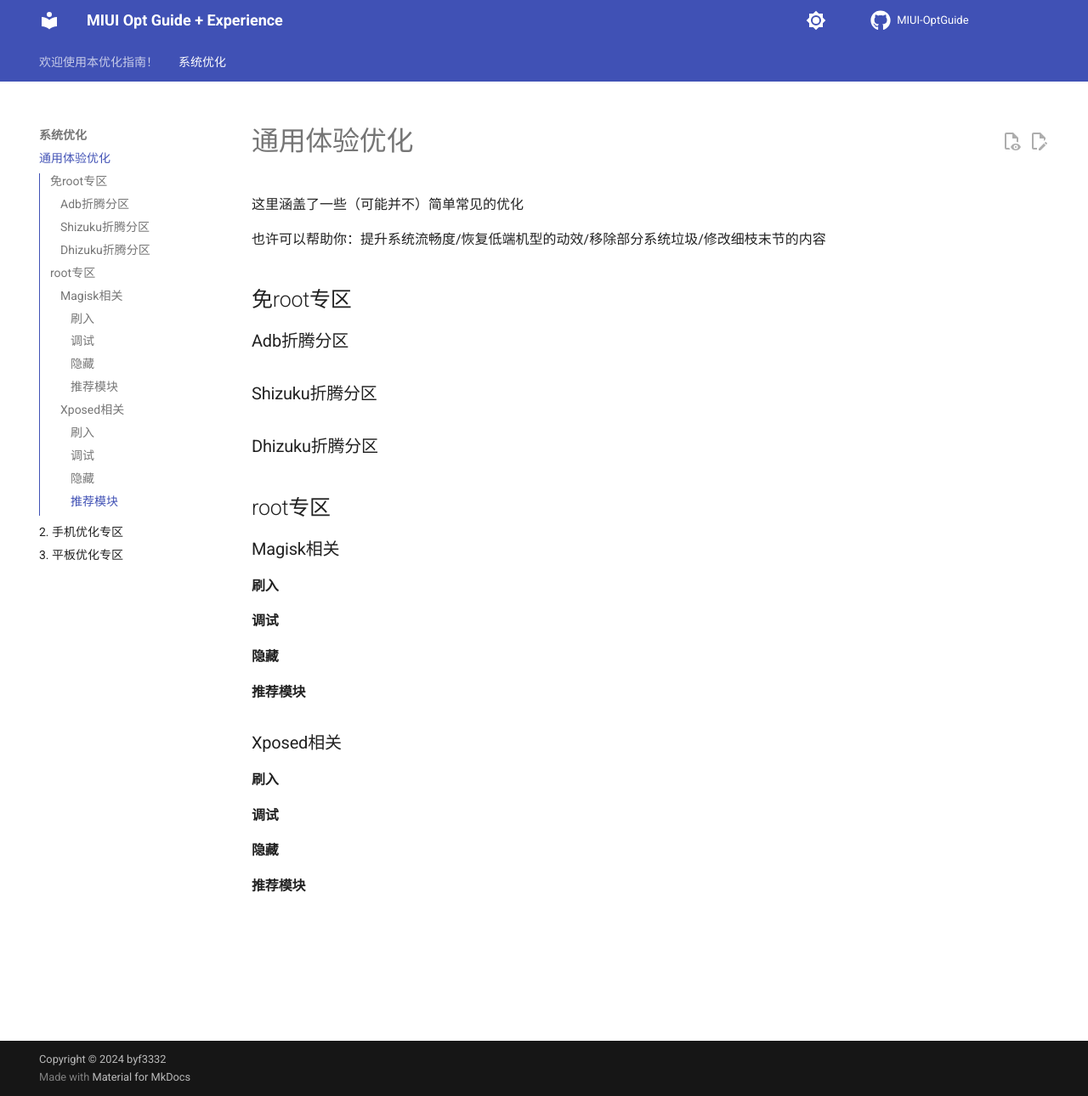
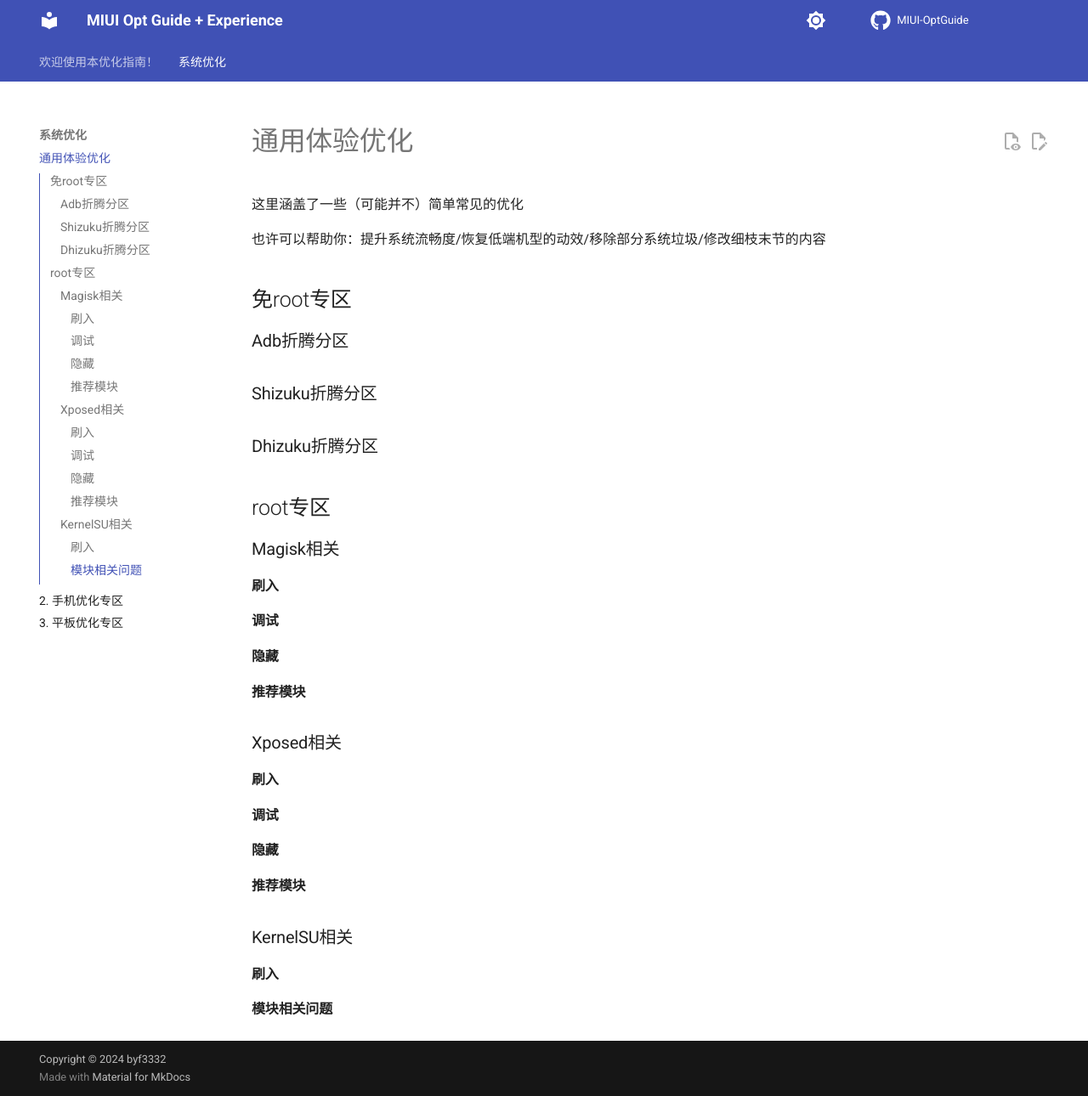
Before and after one commit to byf3332/MIUI-OptGuide, an MkDocs documentation site: the page built from docs/系统优化/1. 通用体验优化.md, in a window 1280 px wide and 1290 px high. Shown: the whole window at 85% size. Built offline with MkDocs 1.6.1 and Material for MkDocs 9.7.7, drawn with Linux system fonts in a browser that asks for light colours; comment, search, counter and statistics services are not loaded; some of the changed lines change nothing that is shown.

Commit message:
尝试添加检测游客系统

```diff
--- /dev/null
+++ b/docs/javascripts/referrer-detect.js
@@ -0,0 +1,20 @@
+;'use strict';
+
+(() =>
+{
+    const referrer = document.referrer.toLowerCase();
+    const searchEngineReg = /^https?:\/\/(.*)\.?(sogou|soso|baidu|google|youdao|yahoo|bing|118114|biso|gougou|ifeng|ivc|sooule|niuhu|biso|so|haosou|sm)\.(.{2,})/;
+    const originReg = /https:\/\/(.*)\.?github\.com/;
+
+    if (!referrer || referrer == '') return;
+    if (referrer.indexOf('http://localhost') === 0) return;
+    if (referrer.indexOf('https://github.com/MIUI-OptGuide') === 0) return;
+    if (searchEngineReg.test(referrer)) return;
+    if (originReg.test(referrer)) return;
+
+    return new Promise((res) =>
+    {
+        alert('我也不知道你从哪搜来的这个东西\r\n\r\n本人理论上暂时没有将该文档发布到其它地方\r\n\r\n无论如何，祝你搞机愉快');
+        res(true);
+    });
+})();
--- a/docs/系统优化/1. 通用体验优化.md
+++ b/docs/系统优化/1. 通用体验优化.md
@@ -10,13 +10,19 @@
 ### Dhizuku折腾分区
 
 ## root专区
+
 ### Magisk相关
 #### 刷入
 #### 调试
 #### 隐藏
 #### 推荐模块
+
 ### Xposed相关
 #### 刷入
 #### 调试
 #### 隐藏
 #### 推荐模块
+
+### KernelSU相关
+#### 刷入
+#### 模块相关问题
--- a/mkdocs.yml
+++ b/mkdocs.yml
@@ -79,3 +79,6 @@
       permalink_title: '本栏链接'
       permalink: true
   - tables
+
+extra_javascript:
+  - javascripts/referrer-detect.js
```
